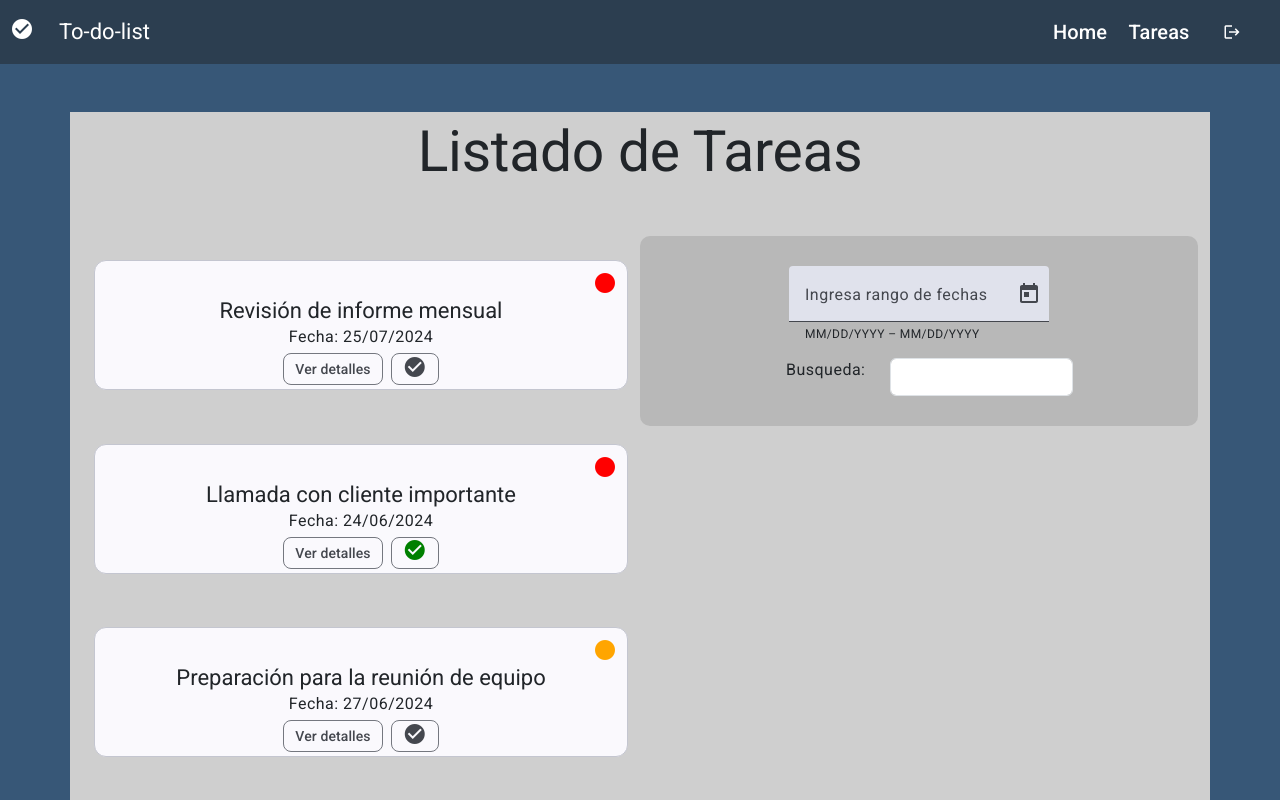
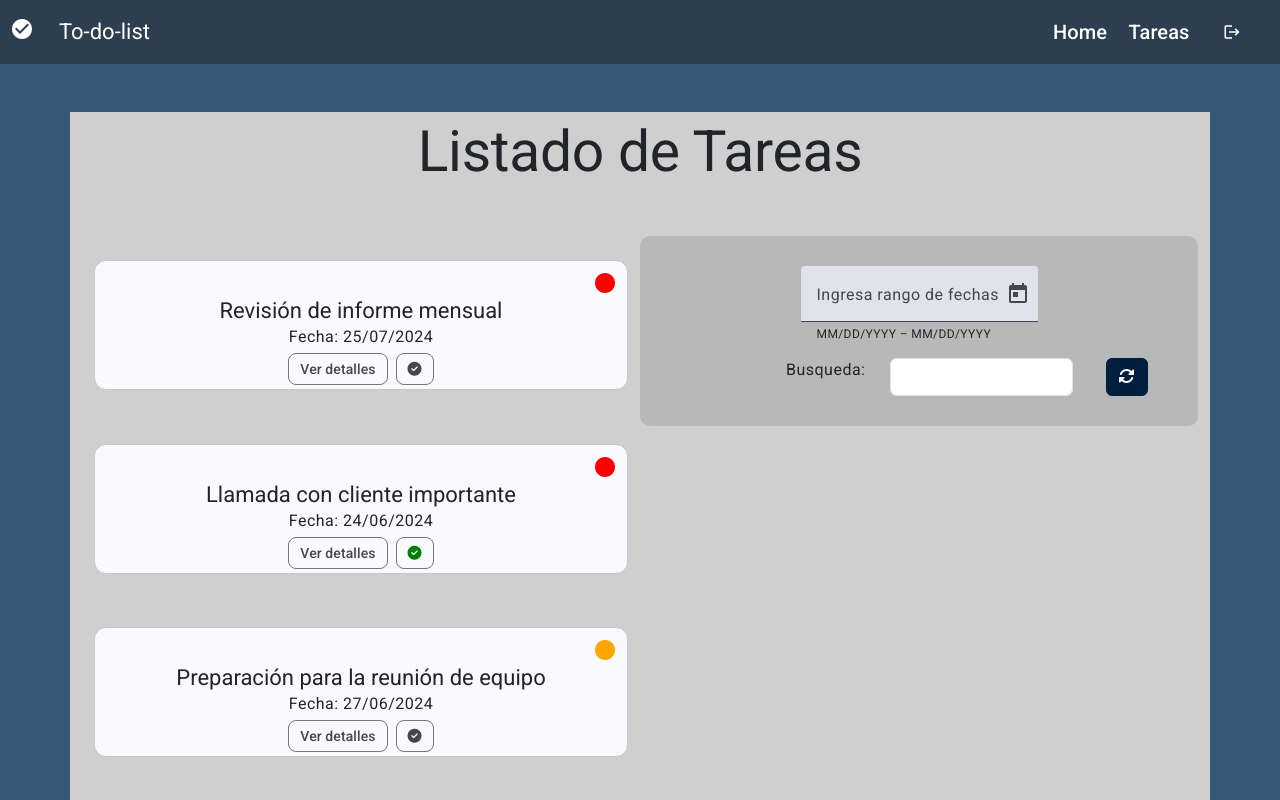
Before and after one commit to Clandita/Front---C2, an Angular app: page /tareas in a window 1280 px wide. Shown: the top 800 px of the page. Built offline with nearby package versions, Linux system fonts and the light colour scheme.

Commit message:
filtrado funcional

```diff
--- a/angular.json
+++ b/angular.json
@@ -34,7 +34,8 @@
             "styles": [
               "@angular/material/prebuilt-themes/azure-blue.css",
               "src/styles.scss",
-              "node_modules/bootstrap/dist/css/bootstrap.min.css"
+              "node_modules/bootstrap/dist/css/bootstrap.min.css",
+              "./node_modules/@fortawesome/fontawesome-free/css/all.min.css"
             ],
             "scripts": [
               "node_modules/bootstrap/dist/js/bootstrap.bundle.min.js"
--- a/package.json
+++ b/package.json
@@ -20,6 +20,7 @@
     "@angular/platform-browser": "^18.0.0",
     "@angular/platform-browser-dynamic": "^18.0.0",
     "@angular/router": "^18.0.0",
+    "@fortawesome/fontawesome-free": "^6.5.2",
     "bootstrap": "^5.3.3",
     "rxjs": "~7.8.0",
     "tslib": "^2.3.0",
--- a/src/app/components/listado/listado.component.html
+++ b/src/app/components/listado/listado.component.html
@@ -16,7 +16,7 @@
     <div class="col-md-6 text-start">
       <div class="row text-center color">
         <div class="col-md-12 text-center">
-          <mat-form-field>
+          <mat-form-field class="col-md-6">
             <mat-label>Ingresa rango de fechas</mat-label>
             <mat-date-range-input [formGroup]="range" [rangePicker]="picker">
               <input matStartDate formControlName="start" placeholder="Start date">
@@ -25,9 +25,11 @@
             <mat-hint>MM/DD/YYYY – MM/DD/YYYY</mat-hint>
             <mat-datepicker-toggle matIconSuffix [for]="picker"></mat-datepicker-toggle>
             <mat-date-range-picker #picker></mat-date-range-picker>
+
             <mat-error *ngIf="range.controls.start.hasError('matStartDateInvalid')">Rango de inicio invalido</mat-error>
             <mat-error *ngIf="range.controls.end.hasError('matEndDateInvalid')">Rango de final invalido</mat-error>
           </mat-form-field>
+
           <div class="row mt-3">
             <div class="col-md-5 text-end">
               <label for="inputLabel">Busqueda:</label>
@@ -35,6 +37,12 @@
             <div class="col-md-5">
               <input type="text" id="inputLabel" class="form-control" (input)="filterTareasByTitle($event)">
             </div>
+            <div class="col-md-2">
+              <button class="btn btn-custom">
+                <i class="fas fa-sync-alt"></i>
+              </button>
+
+            </div>
           </div>
         </div>
       </div>
--- a/src/app/components/listado/listado.component.scss
+++ b/src/app/components/listado/listado.component.scss
@@ -7,3 +7,17 @@
   flex-wrap: wrap;
   justify-content: space-between;
 }
+.btn-custom {
+  background-color: #001f3f; /* Color azul marino */
+  color: white;
+  border-color: #001f3f;
+}
+
+.btn-custom:hover {
+  background-color: #003366; /* Color azul marino oscuro al hacer hover */
+  border-color: #003366;
+}
+
+.btn-custom:focus {
+  box-shadow: none; /* Elimina el shadow focus por defecto */
+}
--- a/src/app/components/listado/listado.component.ts
+++ b/src/app/components/listado/listado.component.ts
@@ -7,6 +7,7 @@ import { MatFormFieldModule } from '@angular/material/form-field';
 import { MatDatepickerModule } from '@angular/material/datepicker';
 import { provideNativeDateAdapter } from '@angular/material/core';
 import { FormBuilder, FormControl, FormGroup, FormsModule, ReactiveFormsModule } from '@angular/forms';
+
 
 @Component({
   selector: 'listado',
@@ -58,12 +59,26 @@ export class ListadoComponent implements OnInit {
 
   filterTareasByTitle(event: Event) {
     const inputElement = event.target as HTMLInputElement;
-    const searchTerm = inputElement.value;
-    this.filteredTareas = this.tareas.filter(tarea => {
-      return tarea.titulo.toLowerCase().includes(searchTerm.toLowerCase());
-    });
+    const searchTerm = inputElement.value.toLowerCase();
+    const rangeValue = this.range.value;
+
+    if (rangeValue && rangeValue.start && rangeValue.end) {
+      const { start, end } = rangeValue;
+      this.filteredTareas = this.tareas.filter(tarea => {
+        const tareaFecha = new Date(tarea.fecha);
+        return tareaFecha >= start && tareaFecha <= end &&
+          tarea.titulo.toLowerCase().includes(searchTerm);
+      });
+    } else {
+      this.filteredTareas = this.tareas.filter(tarea =>
+        tarea.titulo.toLowerCase().includes(searchTerm)
+      );
+    }
   }
 
+  refreshPage() {
+    location.reload();
+  }
   trackByFn(index: any, item: any) {
     return item.id;
   }
--- a/src/app/components/tarea/tarea.component.html
+++ b/src/app/components/tarea/tarea.component.html
@@ -14,10 +14,10 @@
     <mat-chip-set aria-label="Chihuahua traits">
       <mat-chip [routerLink]="['/tareas',tarea.id]">Ver detalles</mat-chip>
       <mat-chip *ngIf="!tarea.realizada" color="primary" (click)="marcarComoRealizada(tarea)">
-        <mat-icon>check_circle</mat-icon>
+        <i class="fas fa-check-circle check-icon"></i>
       </mat-chip>
       <mat-chip *ngIf="tarea.realizada" color="primary" (click)="marcarComoNoRealizada(tarea)">
-        <mat-icon class="check-icon-green">check_circle</mat-icon>
+        <i class="fas fa-check-circle check-icon-green"></i>
       </mat-chip>
     </mat-chip-set>
   </mat-card-footer>
```
Also changed, not shown: src/styles.scss (line endings or trailing spaces), 2 other files (tests, documents, lock files or other folders).
